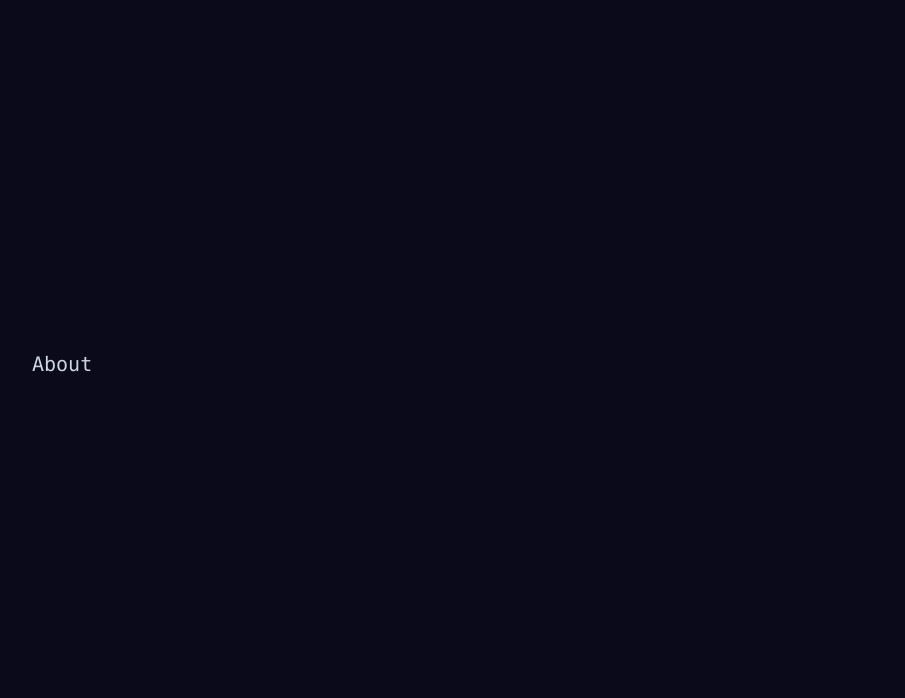
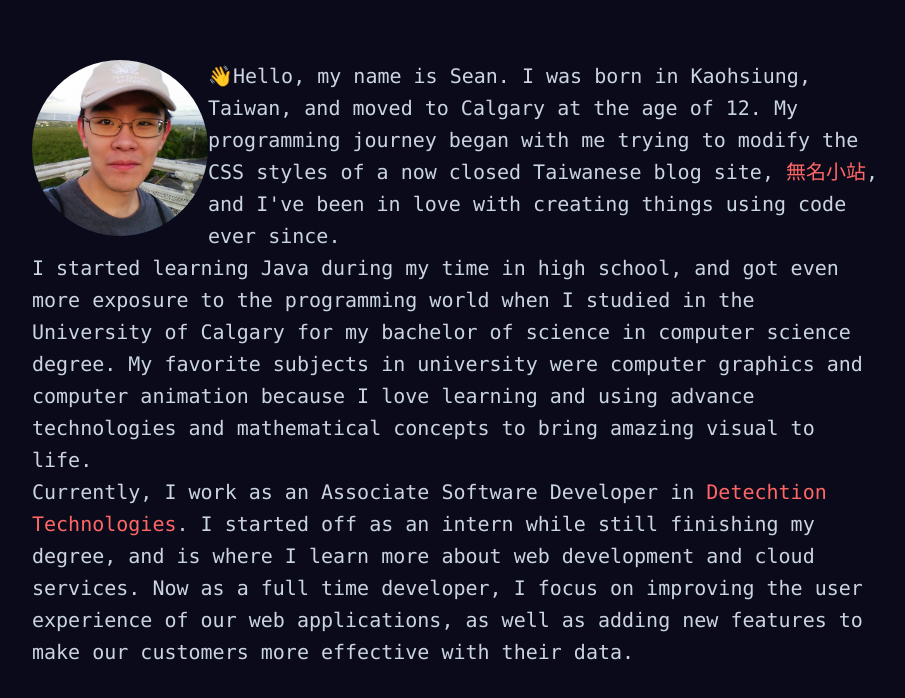
Before and after one commit to ShouShou92410/ShouShou92410.github.io, a SvelteKit app: page / in a window 1280 px wide. Shown: the part 840-1538 px from the top of the page, without its empty margins (184-1089 px from the left). Built offline with nearby package versions, Linux system fonts and the light colour scheme.

Commit message:
About section - Add about content - Add profile picture

```diff
--- a/src/routes/About.svelte
+++ b/src/routes/About.svelte
@@ -1,7 +1,27 @@
 <script>
+	import pp from '$lib/images/pp.jpg';
 	import ContentSection from '$lib/components/ContentSection.svelte';
 </script>
 
 <ContentSection id="about">
-	<p>About</p>
+	<p>
+		<img src={pp} alt="ProfilePicture" class="w-44 rounded-full float-left" />
+		👋Hello, my name is Sean. I was born in Kaohsiung, Taiwan, and moved to Calgary at the age of 12.
+		My programming journey began with me trying to modify the CSS styles of a now closed Taiwanese blog
+		site, <a href="https://en.wikipedia.org/wiki/Wretch_(website)">無名小站</a>, and I've been in
+		love with creating things using code ever since.
+		<br />
+		I started learning Java during my time in high school, and got even more exposure to the programming
+		world when I studied in the University of Calgary for my bachelor of science in computer science
+		degree. My favorite subjects in university were computer graphics and computer animation because
+		I love learning and using advance technologies and mathematical concepts to bring amazing visual
+		to life.
+		<br />
+		Currently, I work as an Associate Software Developer in
+		<a href="https://www.detechtion.com">Detechtion Technologies</a>. I started off as an intern
+		while still finishing my degree, and is where I learn more about web development and cloud
+		services. Now as a full time developer, I focus on improving the user experience of our web
+		applications, as well as adding new features to make our customers more effective with their
+		data.
+	</p>
 </ContentSection>
--- a/src/routes/Home.svelte
+++ b/src/routes/Home.svelte
@@ -5,13 +5,15 @@
 <ContentSection id="">
 	<p>
 		👋Hello, my name is
-		<span class="2xl:text-6xl xl:text-5xl lg:text-4xl md:text-3xl sm:text-2xl text-xl font-semibold"
+		<span
+			class="2xl:text-6xl xl:text-5xl lg:text-4xl md:text-3xl sm:text-2xl text-xl font-semibold text-purple-300"
 			>Sean Wen</span
 		>.
 	</p>
 	<br />
 	<p>
-		I'm a software developer based in Calgary, Alberta, Canada.<br />
+		I'm a software developer based in Calgary, Alberta, Canada.
+		<br />
 		I specialized in developing web applications using cutting-edge technologies.
 	</p>
 	<br />
```
Also changed, not shown: src/lib/images/pp.jpg (added).
